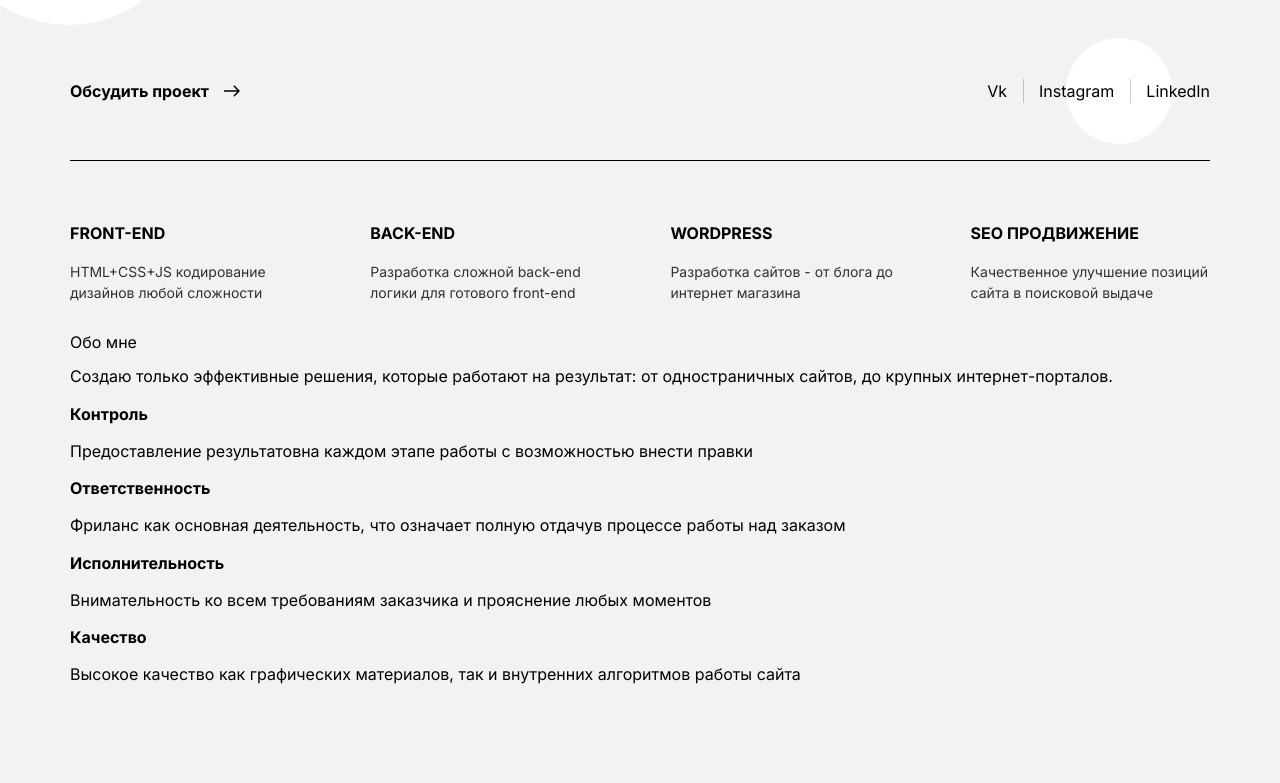
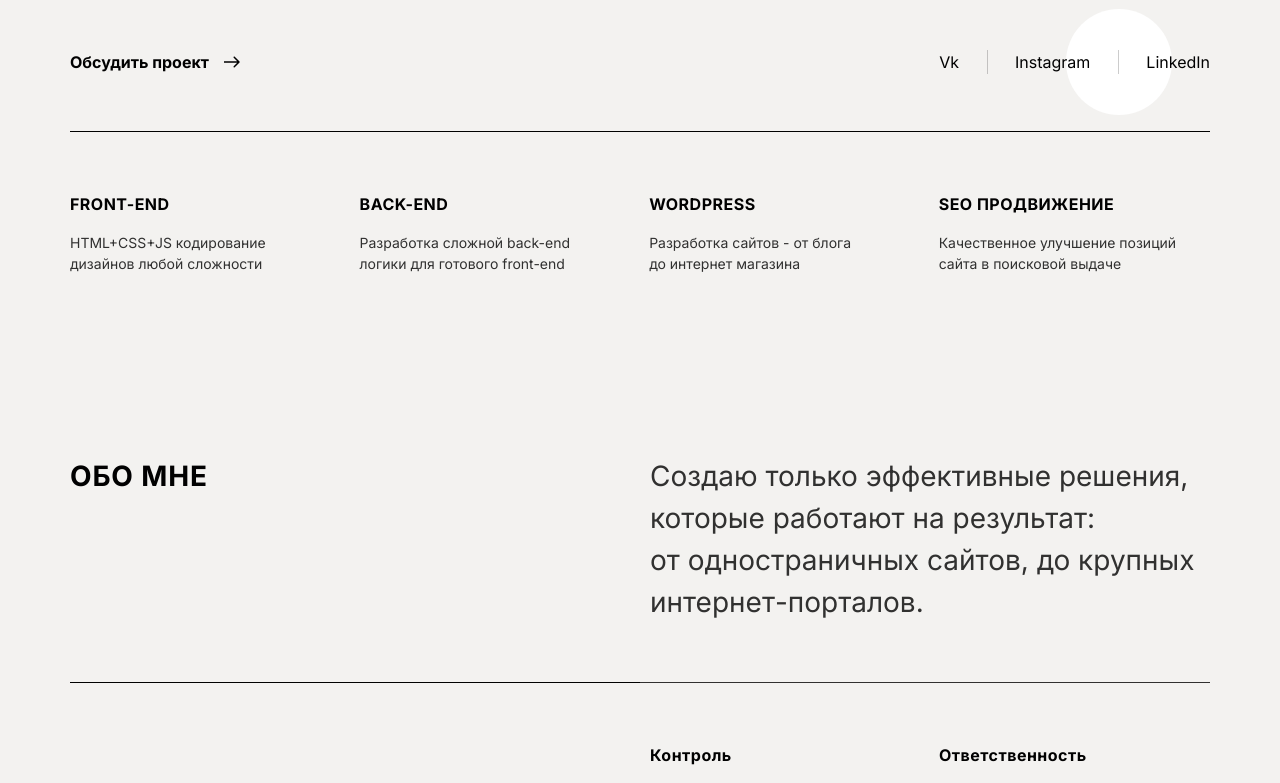
Before and after one commit to YaraDenji/Portfolio, a plain HTML site: page index.html in a window 1280 px wide. Shown: the part 765-1548 px from the top of the page. Drawn offline with Linux system fonts and the light colour scheme.

Commit message:
css + pixelperfect

```diff
--- a/css/style.css
+++ b/css/style.css
@@ -15,7 +15,9 @@ body {
     fill: #D40000;
 }
 .white .social,
-.white .steps-item {
+.white .steps-item,
+.white .about-title,
+.white .about-description {
     border-bottom: 1px solid #010101;
 }
 .white .steps-item:first-child {
@@ -35,7 +37,9 @@ body {
     fill: #FFFFFF;
 }
 .dark .social,
-.dark .steps-item {
+.dark .steps-item,
+.dark .about-title,
+.dark .about-description {
     border-bottom: 1px solid #F3F2F0;
 }
 .dark .steps-item:first-child {
@@ -70,8 +74,8 @@ header {
     color: #D40000;
 }
 .nav-item {
-    padding-left: 16px;
-    padding-right: 16px;
+    padding-left: 14px;
+    padding-right: 14px;
 }
 .nav-item:first-child {
     padding-left: 0;
@@ -109,22 +113,31 @@ header {
     font-size: 74px;
     font-weight: 700;
     text-transform: uppercase;
+    margin-top: 37px;
+    letter-spacing: 0.03em;
 }
 .photo {
-    margin-bottom: 120px;
+    margin-bottom: 98px;
     width: 100%;
 }
 .social {
     display: flex;
     justify-content: space-between;
     padding-bottom: 60px;
-    margin-top: 100px;
+    margin-top: 106px;
 }
 .social .nav-link {
     font-size: 16px;
 }
 .social-item:last-child {
     position: relative;
+}
+.social-item .nav-item {
+    padding-left: 28px;
+    padding-right: 28px;
+}
+.social-item .nav-item:last-child {
+    padding-right: 0;
 }
 .project {
     margin: 0;
@@ -144,14 +157,16 @@ header {
     font-size: 16px;
     font-weight: 700;
     line-height: 150%;
+    letter-spacing: 0.03em;
 }
 .skill {
     display: flex;
     justify-content: space-between;
     margin-top: 60px;
+    margin-bottom: 139px;
 }
 .skill-item {
-    flex: 0 0 21%;
+    flex: 0 0 23.8%;
 }
 .skill .title-h3 {
     text-transform: uppercase;
@@ -162,8 +177,58 @@ header {
     line-height: 150%;
     opacity: 0.8;
 }
+.about {
+    display: grid;
+    grid-template: 16em/repeat(4,1fr);
+}
+.about-title {
+    grid-column: 1/3;
+    grid-row: 1/2;
+    font-size: 28px;
+    font-weight: 700;
+    text-transform: uppercase;
+    letter-spacing: 0.03em;
+    line-height: 150%;
+}
+.about-description {
+    grid-column: 3/5;
+    grid-row: 1/2;
+    font-size: 28px;
+    line-height: 150%;
+    opacity: 0.8;
+    padding-left: 10px;
+}
+.about-01 {
+    grid-column: 3/4;
+    grid-row: 2/3;
+    padding-top: 44px;
+    padding-right: 55px;
+    padding-left: 10px;
+}
+.about-02 {
+    grid-column: 4/5;
+    grid-row: 2/3;
+    padding-top: 44px;
+    padding-left: 14px;
+}
+.about-03 {
+    grid-column: 3/4;
+    grid-row: 3/4;
+    padding-top: 31px;
+    padding-right: 57px;
+    padding-left: 10px;
+}
+.about-04 {
+    grid-column: 4/5;
+    grid-row: 3/4;
+    padding-top: 31px;
+    padding-left: 14px;
+}
+.about-item .title-h3 {
+    margin-bottom: 19px;
+}
 .section-steps {
-    padding-top: 180px;
+    padding-top: 166px;
     padding-bottom: 198px;
 }
 .steps-item {
@@ -174,11 +239,11 @@ header {
 }
 .steps-title {
     font-size: 28px;
-    margin-top: 30px;
-    margin-bottom: 30px;
+    margin-top: 39px;
+    margin-bottom: 38px;
 }
 .steps-title span {
-    margin-right: 45px;
+    margin-right: 40px;
 }
 .steps-description {
     opacity: 0.8;
@@ -191,7 +256,7 @@ header {
     width: 76px;
     height: 95px;
     position: absolute;
-    top: 0;
+    top: -37px;
     left: -151px;
     z-index: 1;
 }
@@ -199,7 +264,7 @@ header {
     width: 253px;
     height: 253px;
     position: absolute;
-    top: calc(50% - 126px);
+    top: calc(50% - 138px);
     left: -128px;
     z-index: 1;
 }
--- a/index.html
+++ b/index.html
@@ -58,15 +58,15 @@
                 <div class="skill">
                     <div class="skill-item">
                         <h3 class="title-h3">FRONT-END</h3>
-                        <p class="description">HTML+CSS+JS кодирование дизайнов любой сложности</p>
+                        <p class="description">HTML+CSS+JS кодирование дизайнов&nbsp;любой сложности</p>
                     </div>
                     <div class="skill-item">
                         <h3 class="title-h3">Back-end</h3>
-                        <p class="description">Разработка сложной back-end логики для готового front-end</p>
+                        <p class="description">Разработка сложной back-end логики&nbsp;для готового front-end</p>
                     </div>
                     <div class="skill-item">
                         <h3 class="title-h3">WORDPRESS</h3>
-                        <p class="description">Разработка сайтов - от блога до интернет магазина</p>
+                        <p class="description">Разработка сайтов - от блога до&nbsp;интернет магазина</p>
                     </div>
                     <div class="skill-item">
                         <h3 class="title-h3">SEO продвижение</h3>
@@ -76,29 +76,27 @@
             </main>
             <section class="section-about">
                 <div class="about">
-                    <div class="about-item">
+                    <div class="about-item about-title">
                         <p>Обо мне</p>
                     </div>
-                    <div class="about-item">
-                        <p>Создаю только эффективные решения, которые работают на результат: от одностраничных сайтов,
-                            до крупных интернет-порталов.</p>
+                    <div class="about-item about-description">
+                        <p>Создаю только эффективные решения, которые работают на результат: от&nbsp;одностраничных сайтов, до крупных интернет-порталов.</p>
                     </div>
-                    <div class="about-item">
+                    <div class="about-item about-01">
                         <h3 class="title-h3">Контроль</h3>
-                        <p>Предоставление результатовна каждом этапе работы с возможностью внести правки</p>
+                        <p class="description">Предоставление результатов на каждом этапе работы с&nbsp;возможностью внести&nbsp;правки</p>
                     </div>
-                    <div class="about-item">
+                    <div class="about-item about-02">
                         <h3 class="title-h3">Ответственность</h3>
-                        <p>Фриланс как основная деятельность, что означает полную отдачув процессе работы над заказом
-                        </p>
+                        <p class="description">Фриланс как основная деятельность, что означает полную отдачу в&nbsp;процессе работы над заказом</p>
                     </div>
-                    <div class="about-item">
+                    <div class="about-item about-03">
                         <h3 class="title-h3">Исполнительность</h3>
-                        <p>Внимательность ко всем требованиям заказчика и прояснение любых моментов</p>
+                        <p class="description">Внимательность ко всем требованиям заказчика и&nbsp;прояснение любых моментов</p>
                     </div>
-                    <div class="about-item">
+                    <div class="about-item about-04">
                         <h3 class="title-h3">Качество</h3>
-                        <p>Высокое качество как графических материалов, так и внутренних алгоритмов работы сайта</p>
+                        <p class="description">Высокое качество как графических материалов, так и внутренних алгоритмов работы сайта</p>
                     </div>
                 </div>
             </section>
```
